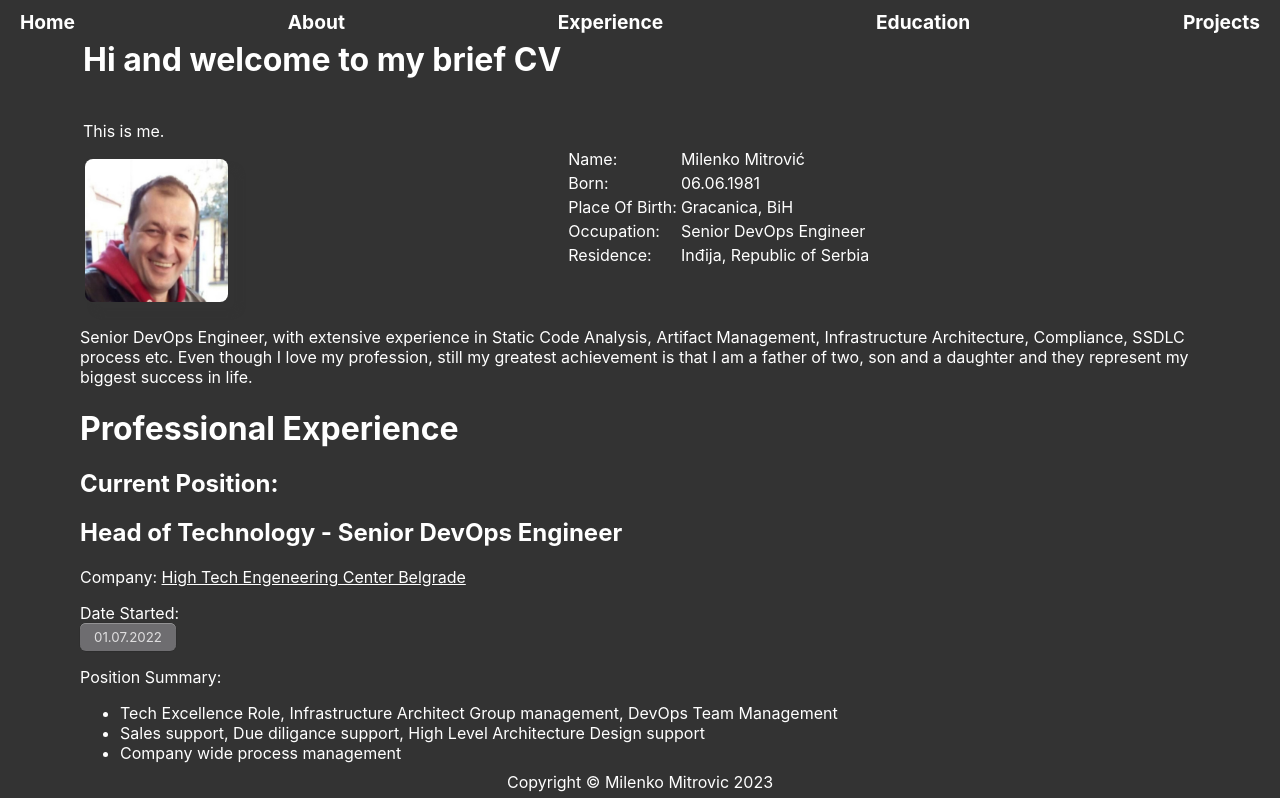
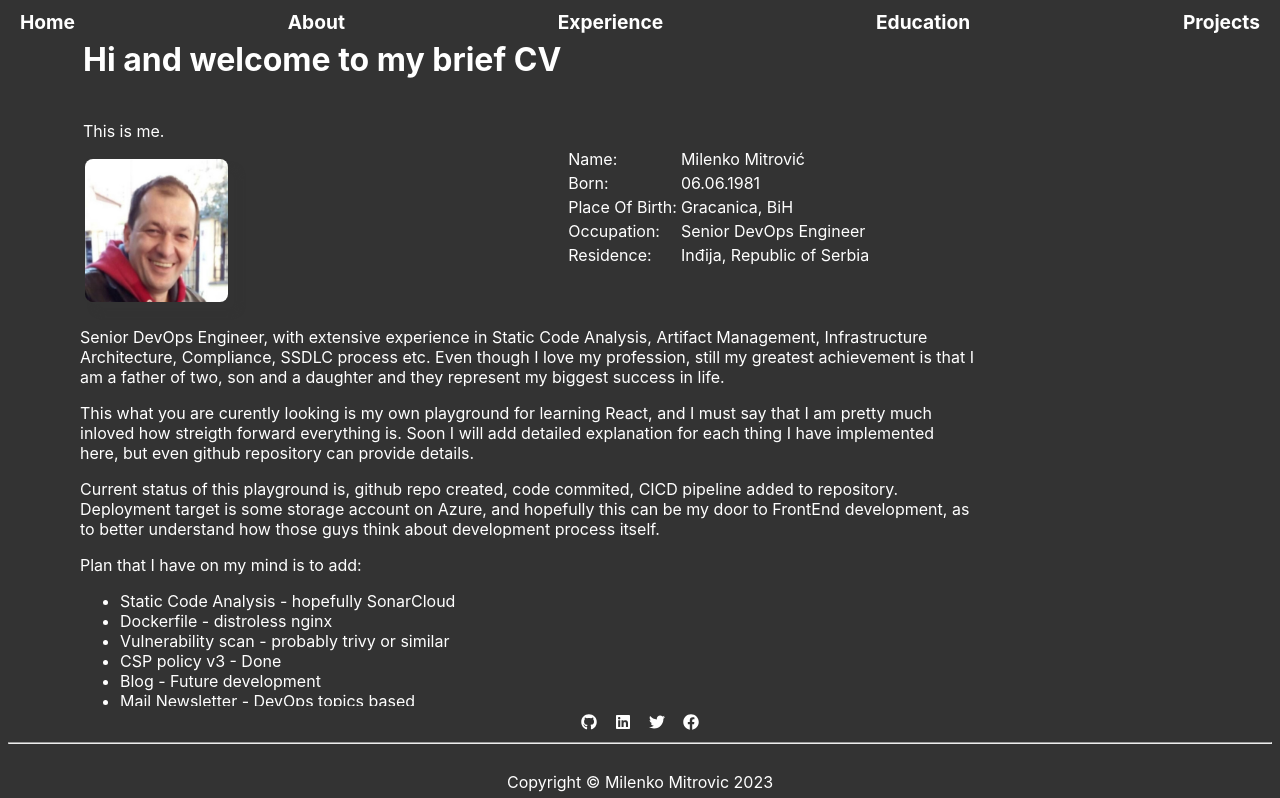
Before and after one commit to subzone/cv, a React (Create React App) app: page / in a window 1280 px wide. Shown: the top 798 px of the page. Built offline with nearby package versions, Linux system fonts and the light colour scheme.

Commit message:
Added plans, Social Icons and links, and automatic trigger tor cicd pipeline update.

```diff
--- a/build.yaml
+++ b/build.yaml
@@ -1,4 +1,4 @@
-trigger: none
+trigger: master
 
 pool:
   vmImage: 'windows-latest'
--- a/package.json
+++ b/package.json
@@ -12,8 +12,9 @@
     "react": "^18.2.0",
     "react-bootstrap": "^2.7.0",
     "react-dom": "^18.2.0",
+    "react-helmet": "^6.1.0",
+    "react-icons": "^4.7.1",
     "react-router-dom": "^6.7.0",
-    "react-scripts": "5.0.1",
     "react-stars": "^2.2.5",
     "styled-components": "^5.3.6",
     "web-vitals": "^2.1.4"
@@ -47,6 +48,7 @@
     "csp-html-webpack-plugin": "^5.1.0",
     "customize-cra": "^1.0.0",
     "jest-junit": "^15.0.0",
-    "react-app-rewired": "^2.2.1"
+    "react-app-rewired": "^2.2.1",
+    "react-scripts": "5.0.1"
   }
 }
--- a/public/index.html
+++ b/public/index.html
@@ -2,6 +2,8 @@
 <html lang="en">
   <head>
     <meta http-equiv="Content-Security-Policy" content="">
+    <meta http-equiv="Referrer-Policy" content="origin-when-cross-origin">
+    <meta http-equiv="X-Content-Type-Options" content="nosniff">
     <meta charset="utf-8" />
     <link rel="icon" href="%PUBLIC_URL%/favicon.ico" />
     <meta name="viewport" content="width=device-width, initial-scale=1" />
--- a/src/About.js
+++ b/src/About.js
@@ -44,6 +44,18 @@ class About extends React.Component {
                </tr>
             </table>
             <p>Senior DevOps Engineer, with extensive experience in Static Code Analysis, Artifact Management, Infrastructure Architecture, Compliance, SSDLC process etc. Even though I love my profession, still my greatest achievement is that I am a father of two, son and a daughter and they represent my biggest success in life. </p>
+            <p>This what you are curently looking is my own playground for learning React, and I must say that I am pretty much inloved how streigth forward everything is. Soon I will add detailed explanation for each thing I have implemented here, but even github repository can provide details.</p>
+            <p>Current status of this playground is, github repo created, code commited, CICD pipeline added to repository. Deployment target is some storage account on Azure, and hopefully this can be my door to FrontEnd development, as to better understand how those guys think about development process itself.</p>
+            <p>Plan that I have on my mind is to add:</p>
+            <ul>
+               <li>Static Code Analysis - hopefully SonarCloud</li>
+               <li>Dockerfile - distroless nginx</li>
+               <li>Vulnerability scan - probably trivy or similar</li>
+               <li>CSP policy v3 - Done</li>
+               <li>Blog - Future development</li>
+               <li>Mail Newsletter - DevOps topics based</li>
+               <li>Contact Form</li>
+            </ul>
          </div>
         );
     }
--- a/src/App.js
+++ b/src/App.js
@@ -8,7 +8,7 @@ import Projects from './Projects';
 import Skills from './Skills';
 import './dark-theme.css';
 import Footer from './Footer';
-
+import { Helmet } from 'react-helmet';
 
 function App() {
   return (
@@ -29,7 +29,10 @@ function App() {
         <Route path='/projects' element={<Projects />} />
         <Route path='/skills' element={<Skills />} />
       </Routes>
-      </div><div className='cv'><Footer /></div>
+      </div><div className='cv'><Helmet>
+        <html lang="en" />
+        <meta name="theme-color" content="#E6E6FA" />
+      </Helmet><Footer /></div>
     </BrowserRouter>
   );
 }
--- a/src/Footer.js
+++ b/src/Footer.js
@@ -1,7 +1,18 @@
+import { FaGithub } from "react-icons/fa/";
+import { FaLinkedin } from "react-icons/fa/";
+import { FaTwitter } from "react-icons/fa/";
+import { FaFacebook } from "react-icons/fa";
+
 const Footer = () => {
 	const year = new Date().getFullYear();
 
-	return <footer>{`Copyright © Milenko Mitrovic ${year}`}</footer>;
+	return (<footer>
+		<a href="https://github.com/subzone" target="_blank"><FaGithub /></a>&nbsp;&nbsp;&nbsp;&nbsp;
+		<a href="https://www.linkedin.com/in/subzone/" target="_blank"><FaLinkedin /></a>&nbsp;&nbsp;&nbsp;&nbsp;
+		<a href="https://twitter.com/milenkom81" target="_blank"><FaTwitter /></a>&nbsp;&nbsp;&nbsp;&nbsp;
+		<a href="https://www.facebook.com/subzone" target="_blank"><FaFacebook /></a>
+		<hr />
+		<br /> {`Copyright © Milenko Mitrovic ${year}`}</footer>);
   };
 
   export default Footer;
--- a/src/dark-theme.css
+++ b/src/dark-theme.css
@@ -8,6 +8,9 @@ body {
   div {
     margin-left: 20px;
     margin-right: 20px;
+  }
+  p{
+    width: 80%;
   }
   /* Navbar styles */
   nav {
--- a/src/experience.js
+++ b/src/experience.js
@@ -5,7 +5,7 @@ const Experience = () => {
         <div>
             <h1>Professional Experience</h1>
             <p><h2>Current Position:</h2> <h2>Head of Technology - Senior DevOps Engineer</h2></p>
-            <p>Company: <a href="https://htecgroup.com">High Tech Engeneering Center Belgrade</a></p>
+            <p>Company: <a href="https://htecgroup.com" target="_blank">High Tech Engeneering Center Belgrade</a></p>
             <p>Date Started: <button class="button-12" role="button">01.07.2022</button></p>
             <p>Position Summary:</p>
             <p><ul>
@@ -17,7 +17,7 @@ const Experience = () => {
             </ul></p>
             <h1>Previous positions</h1>
             <h2>Senior DevOps Engineer - Technology Lead</h2>
-            <p>Company: <a href="https://htecgroup.com">High Tech Engeneering Center Belgrade</a></p>
+            <p>Company: <a href="https://htecgroup.com" target="_blank">High Tech Engeneering Center Belgrade</a></p>
             <p>Date Started: <button class="button-12" role="button">01.09.2020</button> To: <button class="button-12" role="button">01.07.2022</button></p>
             <p>Position Summary:</p>
             <p><ul>
@@ -28,7 +28,7 @@ const Experience = () => {
                 <li>Technical Interviews</li>
                 </ul></p>
             <h2>DevOps Engineer</h2>
-            <p>Company: <a href="https://www.wolterskluwer.com">Wolterskluwer(subcontractor)</a></p>
+            <p>Company: <a href="https://www.wolterskluwer.com" target="_blank">Wolterskluwer(subcontractor)</a></p>
             <p>Date Started: <button class="button-12" role="button">01.08.2018</button> To: <button class="button-12" role="button">01.09.2020</button></p>
             <p>Position Summary:</p>
             <p><ul>
@@ -40,7 +40,7 @@ const Experience = () => {
                 <li>Monitoring configuration with New Relic, ELK, Azure Log Analytics</li>
                 </ul></p>
             <h2>Linux Administrator</h2>
-            <p>Company: <a href="https://intens.rs">Intens Novi Sad</a></p>
+            <p>Company: <a href="https://intens.rs" target="_blank">Intens Novi Sad</a></p>
             <p>Date Started: <button class="button-12" role="button">01.09.2017</button> To: <button class="button-12" role="button">01.09.2018</button></p>
             <p>Position Summary:</p>
             <p><ul>
@@ -50,7 +50,7 @@ const Experience = () => {
                 <li>With PNP4Nagios, and RRD Tool Implementation connected metrics with Grafana implementation</li>
                 </ul></p>
             <h2>IT Assistant</h2>
-            <p>Company: <a href="https://farmina.com/">Farmina Pet Foods</a></p>
+            <p>Company: <a href="https://farmina.com/"target="_blank">Farmina Pet Foods</a></p>
             <p>Date Started: <button class="button-12" role="button">01.10.2016</button> To: <button class="button-12" role="button">01.09.2017</button></p>
             <p>Position Summary:</p>
             <p><ul>
@@ -60,7 +60,7 @@ const Experience = () => {
                 <li>Managing some specific industrial SW & HW, HA WiFi system, DR etc.</li>
                 </ul></p>
             <h2>System Administrator - IT Engineer</h2>
-            <p>Company: <a href="https://dzindjija.rs">Primary Health Care Center "Dr Milorad-Mika Pavlović" Inđija</a></p>
+            <p>Company: <a href="https://dzindjija.rs" target="_blank">Primary Health Care Center "Dr Milorad-Mika Pavlović" Inđija</a></p>
             <p>Date Started: <button class="button-12" role="button">01.09.2008</button> To: <button class="button-12" role="button">01.10.2016</button></p>
             <p>Position Summary:</p>
             <p><ul>
```
Also changed, not shown: 1 other file (tests, documents, lock files or other folders).
